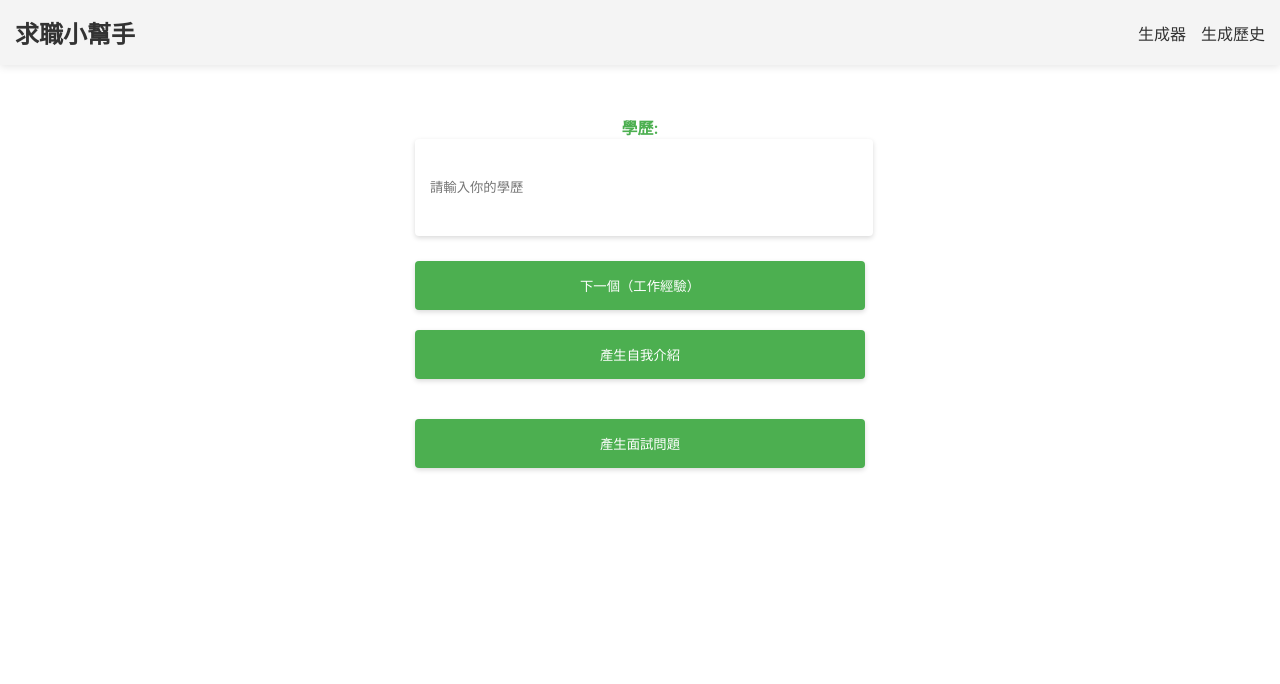
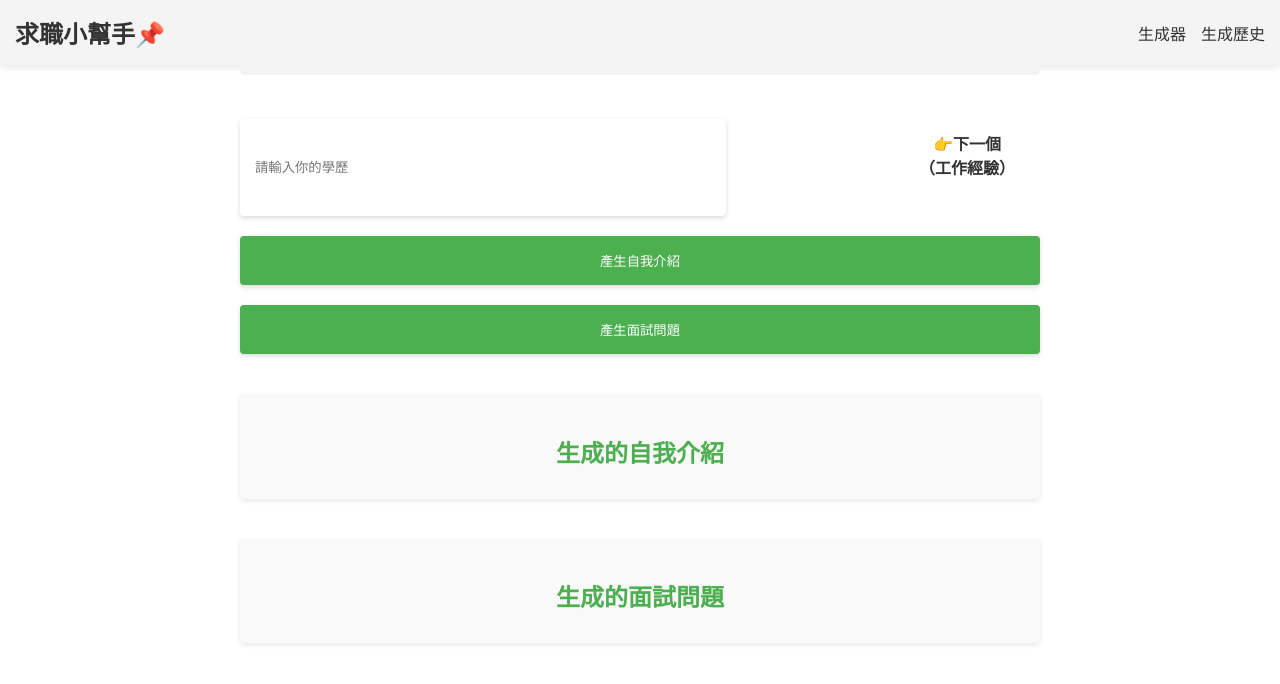
Before and after one commit to qaz741qhn/Job_intro_questions_generator_frontend, a React (Create React App) app: page / in a window 1280 px wide. Shown: the top 684 px of the page. Built offline with nearby package versions, Linux system fonts and the light colour scheme.

Commit message:
optimize ui

```diff
--- a/public/index.html
+++ b/public/index.html
@@ -2,7 +2,7 @@
 <html lang="en">
   <head>
     <meta charset="utf-8" />
-    <link rel="icon" href="%PUBLIC_URL%/favicon.ico" />
+    <link rel="icon" href="%PUBLIC_URL%/favicon_pushpin.png" />
     <meta name="viewport" content="width=device-width, initial-scale=1" />
     <meta name="theme-color" content="#000000" />
     <meta
--- a/src/HistoryList.css
+++ b/src/HistoryList.css
@@ -1,8 +1,55 @@
 /* HistoryList.css */
+.menu-container {
+  display: flex;
+  justify-content: center;
+  align-items: center;
+  flex-direction: column;
+  margin-bottom: 20px;
+}
+
+.keyword-selector {
+  display: flex;
+  justify-content: center;
+  align-items: center;
+  flex-direction: column;
+  margin-bottom: 20px;
+}
+
 .history-list {
   display: grid;
   grid-template-columns: repeat(auto-fill, minmax(300px, 1fr));
   gap: 15px;
+  padding: 20px;
+}
+
+.select-menu {
+  padding: 10px;
+  font-size: 16px;
+  border: 1px solid #ddd;
+  border-radius: 4px;
+  margin-bottom: 20px;
+  background-color: #fff;
+  width: 200px;
+  margin-left: auto;
+  margin-right: auto;
+}
+
+.clear-keyword-button {
+  background-color: #007BFF;
+  border: none;
+  color: white;
+  padding: 10px 24px;
+  text-align: center;
+  text-decoration: none;
+  display: inline-block;
+  font-size: 16px;
+  margin: 4px 2px;
+  transition-duration: 0.4s;
+  cursor: pointer;
+}
+
+.clear-keyword-button:hover {
+  background-color: #0069D9;
 }
 
 .history-item {
--- a/src/HistoryList.js
+++ b/src/HistoryList.js
@@ -6,6 +6,7 @@ const HistoryList = ({ apiURL }) => {
   const [histories, setHistories] = useState([]);
   const [buttonStates, setButtonStates] = useState([]);
   const [selectedKeyword, setSelectedKeyword] = useState(null);
+  const [selectedType, setSelectedType] = useState(null);
 
   useEffect(() => {
     fetchHistories();
@@ -22,11 +23,17 @@ const HistoryList = ({ apiURL }) => {
   };
 
   const handleCopy = (index) => {
-    setButtonStates(buttonStates.map((state, i) => i === index ? "複製成功" : "複製"));
+    setButtonStates(
+      buttonStates.map((state, i) => (i === index ? "複製成功" : "複製"))
+    );
   };
 
   const handleKeywordClick = (keyword) => {
     setSelectedKeyword(keyword);
+  };
+
+  const handleTypeChange = (event) => {
+    setSelectedType(event.target.value);
   };
 
   const clearSelectedKeyword = () => {
@@ -35,37 +42,69 @@ const HistoryList = ({ apiURL }) => {
 
   const prepareKeywords = (keywords) => {
     let values = Object.values(keywords);
-    let keywordsArray = values.map(val => Array.isArray(val) ? val : val.split(','));
+    let keywordsArray = values.map((val) =>
+      Array.isArray(val) ? val : val.split(",")
+    );
     let flattenedKeywords = keywordsArray.flat();
     let uniqueKeywords = [...new Set(flattenedKeywords)];
-    return uniqueKeywords.filter(keyword => keyword.trim() !== '');
-  }
+    return uniqueKeywords.filter((keyword) => keyword.trim() !== "");
+  };
 
-  const filteredHistories = selectedKeyword
-    ? histories.filter(history =>
-        prepareKeywords(history.keywords).includes(selectedKeyword)
+  const filteredHistories = histories
+    .filter((history) =>
+      selectedKeyword
+        ? prepareKeywords(history.keywords).includes(selectedKeyword)
+        : true
     )
-    : histories;
+    .filter((history) =>
+      selectedType ? history.history_type === selectedType : true
+    );
 
   return (
-    <div className="history-list">
+    <div>
+      <div className="menu-container">
+        <select
+          onChange={handleTypeChange}
+          value={selectedType}
+          className="select-menu"
+        >
+          <option value="">所有類型</option>
+          <option value="自我介紹">自我介紹</option>
+          <option value="面試問題">面試問題</option>
+        </select>
         {selectedKeyword && (
-        <p>
+          <p className="keyword-selector">
             按關鍵字查看生成歷史：<strong>{selectedKeyword}</strong>
-          <button onClick={clearSelectedKeyword}>清除選擇的關鍵字</button>
+            <button
+              onClick={clearSelectedKeyword}
+              className="clear-keyword-button"
+            >
+              清除選擇的關鍵字
+            </button>
           </p>
         )}
+      </div>
 
+      <div className="history-list">
         {filteredHistories.map((history, index) => (
           <div key={index} className="history-item">
             <div className="history-item-header">
               <h2>{history.history_type}</h2>
-            <CopyToClipboardButton textToCopy={history.content} buttonText={buttonStates[index]} handleCopy={() => handleCopy(index)} />
+              <CopyToClipboardButton
+                textToCopy={history.content}
+                buttonText={buttonStates[index]}
+                handleCopy={() => handleCopy(index)}
+              />
             </div>
             <p>{history.content}</p>
             <p className="history-keywords">
-            關鍵字：{prepareKeywords(history.keywords).map((keyword, index) => (
-              <span key={index} onClick={() => handleKeywordClick(keyword)} className="keyword">
+              關鍵字：
+              {prepareKeywords(history.keywords).map((keyword, index) => (
+                <span
+                  key={index}
+                  onClick={() => handleKeywordClick(keyword)}
+                  className="keyword"
+                >
                   {keyword},&nbsp;
                 </span>
               ))}
@@ -73,6 +112,7 @@ const HistoryList = ({ apiURL }) => {
           </div>
         ))}
       </div>
+    </div>
   );
 };
 
--- a/src/InputForm.css
+++ b/src/InputForm.css
@@ -1,8 +1,8 @@
 form {
   display: grid;
   gap: 20px;
-  width: 90%;
-  max-width: 450px;
+  width: 100%;
+  max-width: 800px;
   margin: auto;
 }
 
@@ -67,3 +67,68 @@ ul {
 li {
   margin-bottom: 10px;
 }
+
+.progress-indicator {
+  width: 100%;
+  background-color: #f3f3f3;
+  border-radius: 20px;
+  overflow: hidden;
+}
+
+.progress-bar {
+  height: 10px;
+  background-color: #4CAF50;
+  transition: width 0.3s ease;
+}
+
+.card-steps {
+  display: flex;
+  justify-content: space-between;
+  align-items: center;
+}
+
+.card-step {
+  display: flex;
+  align-items: center;
+}
+
+.card {
+  width: 60%;  /* 限制輸入框的寬度，讓按鈕有足夠的空間 */
+}
+
+.step-button {
+  background-color: transparent;
+  box-shadow: none;
+  margin: 0;
+  margin-left: 10px;
+  color: #333;
+  font-weight: 600;
+  font-size: 1rem;
+  cursor: pointer;
+}
+
+.step-button:hover {
+  background-color: transparent;
+  box-shadow: none;
+}
+
+
+.card > label {
+  margin-top: 0;
+  margin-bottom: 2em;
+  color: #fff;
+}
+
+.generated-content,
+.generated-questions {
+  margin-top: 20px;
+  padding: 20px;
+  background-color: #f9f9f9;
+  border-radius: 5px;
+  box-shadow: 0 2px 5px rgba(0, 0, 0, 0.1);
+}
+
+h2 {
+  margin-bottom: 10px;
+  color: #4caf50;
+}
--- a/src/InputForm.js
+++ b/src/InputForm.js
@@ -180,17 +180,33 @@ const InputForm = ({ apiURL }) => {
 
   return (
     <form onSubmit={handleSubmit}>
-      {inputs[currentInputIndex]}
+      <div className="progress-indicator">
+        <div
+          className="progress-bar"
+          style={{ width: `${(currentInputIndex / maxStep) * 100}%` }}
+        ></div>
+      </div>
+      <div className="card-steps">
+        {currentInputIndex > 0 && currentInputIndex <= maxStep && (
+          <div className="card-step">
+            <button type="button" onClick={backToPreviousInput} className="step-button">
+              👈上一個
+              <br></br>
+              （{inputs[currentInputIndex - 1].props.label}）
+            </button>
+          </div>
+        )}
+        <div className="card">{inputs[currentInputIndex]}</div>
         {currentInputIndex < maxStep && (
-        <button type="button" onClick={nextInput}>
-          下一個（{inputs[currentInputIndex + 1].props.label}）
+          <div className="card-step">
+            <button type="button" onClick={nextInput} className="step-button">
+              👉下一個
+              <br></br>
+              （{inputs[currentInputIndex + 1].props.label}）
             </button>
+          </div>
         )}
-      {currentInputIndex > 0 && currentInputIndex <= maxStep && (
-        <button type="button" onClick={backToPreviousInput}>
-          上一個（{inputs[currentInputIndex - 1].props.label}）
-        </button>
-      )}
+      </div>
       {currentInputIndex === maxStep && (
         <button type="button" onClick={backToFirstInput}>
           回到第一個
@@ -202,7 +218,6 @@ const InputForm = ({ apiURL }) => {
           正在產生自我介紹...
         </button>
       )}
-      <p>{generatedContent}</p>
       {!isQuestionPending && (
         <button type="button" onClick={generateInterviewQuestion}>
           產生面試問題
@@ -213,11 +228,18 @@ const InputForm = ({ apiURL }) => {
           正在產生面試問題...
         </button>
       )}
+      <div className="generated-content">
+        <h2>生成的自我介紹</h2>
+        <p>{generatedContent}</p>
+      </div>
+      <div className="generated-questions">
+        <h2>生成的面試問題</h2>
         <ul>
           {generatedInterviewQuestion.split("\n").map((question, index) => (
             <li key={index}>{question}</li>
           ))}
         </ul>
+      </div>
     </form>
   );
 };
--- a/src/Navbar.js
+++ b/src/Navbar.js
@@ -4,7 +4,7 @@ import "./Navbar.css";
 const Navbar = () => {
   return (
     <nav className="navbar">
-      <h1>求職小幫手</h1>
+      <h1>求職小幫手📌</h1>
       <div className="links">
         <Link to="/">生成器</Link>
         <Link to="/history">生成歷史</Link>
```
Also changed, not shown: public/favicon_pushpin.png (added). Lines whose indentation alone changed are shown as unchanged.
